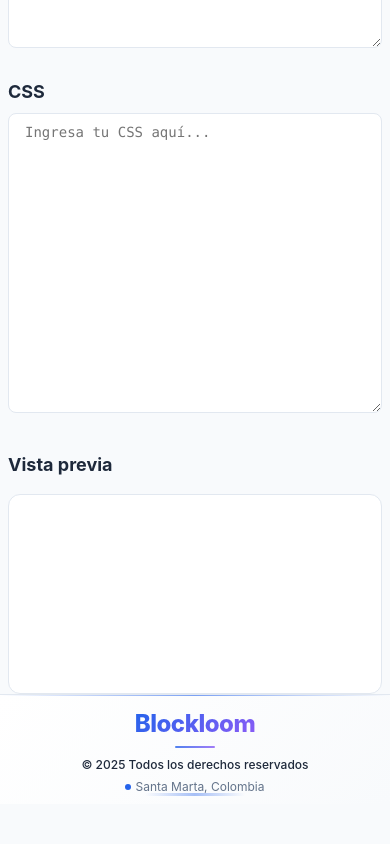
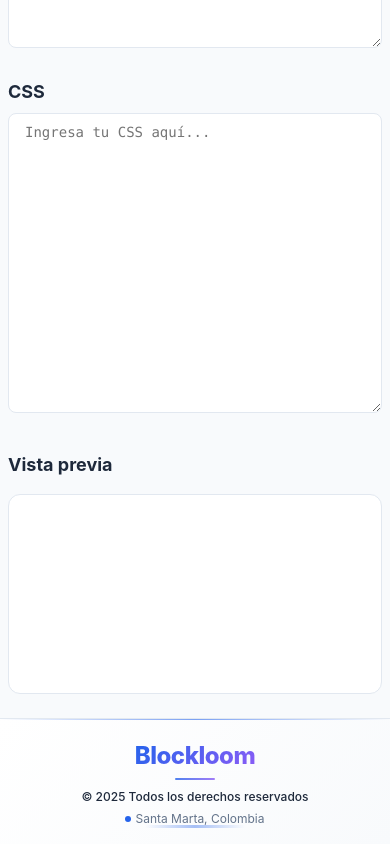
Before and after one commit to CALR0/Blockloom-app, a Svelte app: page / in a window 390 px wide. Shown: the part 686-1530 px from the top of the page. Before the commit the page ends 1490 px from the top, so only its background shows below. Built offline with nearby package versions, Linux system fonts and the light colour scheme.

Commit message:
Modifying footer spacing

```diff
--- a/src/components/layout/Footer.svelte
+++ b/src/components/layout/Footer.svelte
@@ -31,7 +31,8 @@
     background: linear-gradient(135deg, var(--color-surface) 0%, var(--color-surface-alt) 100%);
     border-top: 1px solid var(--color-border);
     margin-top: auto;
-    padding: var(--spacing-xl) 0 var(--spacing-lg) 0;
+    margin-top: var(--spacing-2xl);
+    padding: var(--spacing-2xl) 0 var(--spacing-xl) 0;
     position: relative;
     overflow: hidden;
   }
@@ -140,7 +141,8 @@
 
   @media (max-width: 768px) {
     .footer {
-      padding: var(--spacing-lg) 0 var(--spacing-md) 0;
+      margin-top: var(--spacing-xl);
+      padding: var(--spacing-xl) 0 var(--spacing-lg) 0;
     }
 
     .footer-main {
@@ -162,7 +164,8 @@
 
   @media (max-width: 480px) {
     .footer {
-      padding: var(--spacing-md) 0 var(--spacing-sm) 0;
+      margin-top: var(--spacing-lg);
+      padding: var(--spacing-lg) 0 var(--spacing-md) 0;
     }
 
     .footer-main {
```
